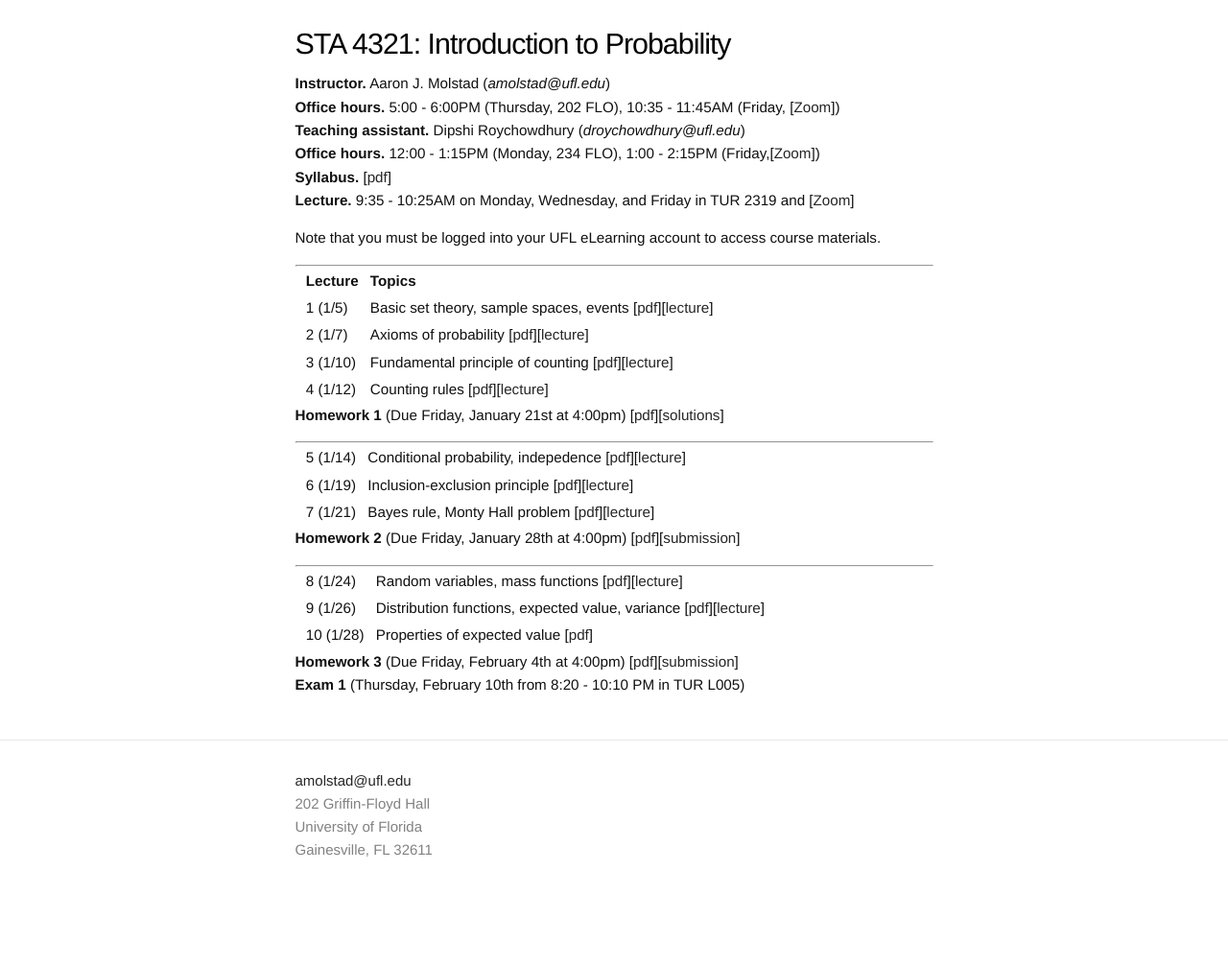
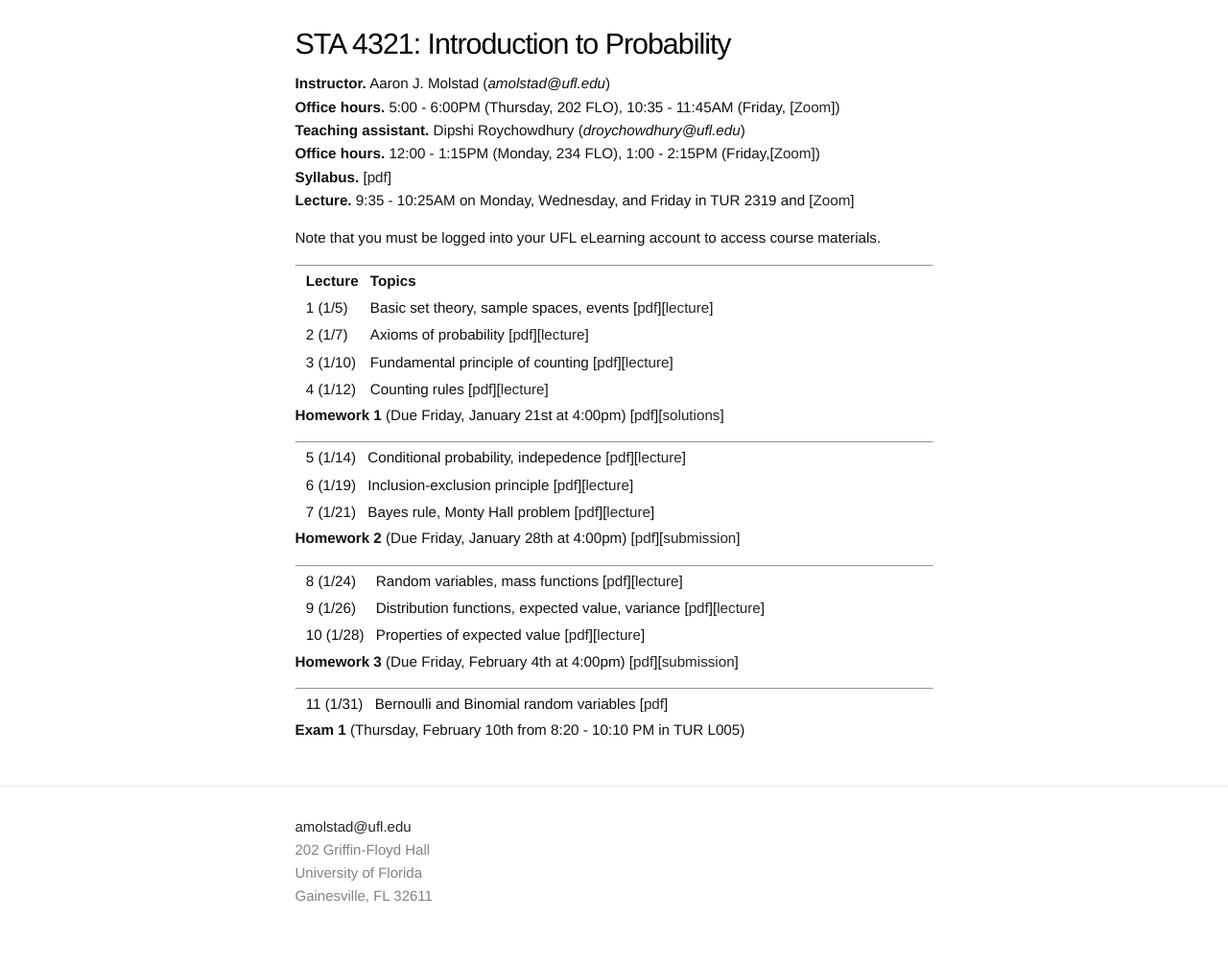
Before and after one commit to ajmolstad/ajmolstad.github.io, a Jekyll site: the page built from S22_STA4321.md, in a window 1280 px wide. Shown: the whole page at 96% size. Built offline with Jekyll 4.4.1, drawn with Linux system fonts in a browser that asks for light colours; before the commit the page ends 958 px from its top, so only the background shows below that.

Commit message:
Update S22_STA4321.md

```diff
--- a/S22_STA4321.md
+++ b/S22_STA4321.md
@@ -39,8 +39,14 @@ Note that you must be logged into your UFL eLearning account to access course ma
 
 || 8 (1/24) || Random variables, mass functions [[pdf](https://ufl.instructure.com/files/66008757/download?download_frd=1)][[lecture](https://ufl.instructure.com/courses/452037/files?preview=66056352)]||
 || 9 (1/26) || Distribution functions, expected value, variance [[pdf](https://ufl.instructure.com/files/66073754/download?download_frd=1)][[lecture](https://ufl.instructure.com/courses/452037/files?preview=66142771)]||
-|| 10 (1/28) || Properties of expected value [[pdf](https://ufl.instructure.com/files/66142745/download?download_frd=1)] ||
+|| 10 (1/28) || Properties of expected value [[pdf](https://ufl.instructure.com/files/66142745/download?download_frd=1)][[lecture](https://ufl.instructure.com/courses/452037/files?preview=66215991)] ||
 
 
 **Homework 3** (Due Friday, February 4th at 4:00pm) [[pdf](https://ufl.instructure.com/files/66135064/download?download_frd=1)][[submission](https://ufl.instructure.com/courses/452037/assignments/5119713)]
+
+
+---------
+
+|| 11 (1/31) || Bernoulli and Binomial random variables [[pdf](https://ufl.instructure.com/files/66215983/download?download_frd=1)] ||
+
 **Exam 1** (Thursday, February 10th from 8:20 - 10:10 PM in TUR L005)
```
